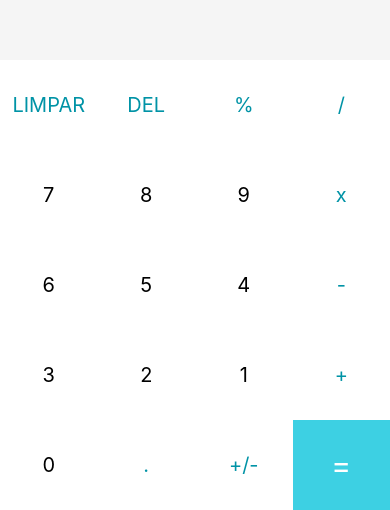
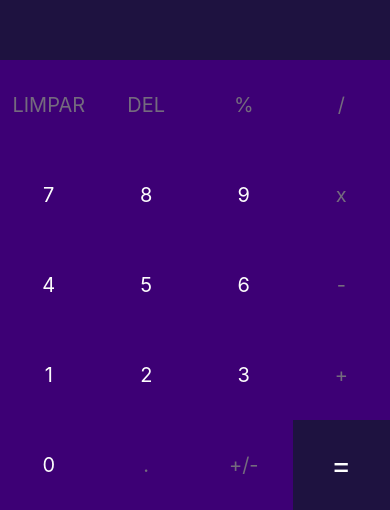
Before and after one commit to Dev-Lyh/Calculadora, a React Native app: screen / in a window 390 px wide. Shown: the part 334-844 px from the top of the page. Built offline with nearby package versions, Linux system fonts and the light colour scheme.

Commit message:
[RESOLVIDO] Issue #8 e #9 - cores e teclas arrumadas.

```diff
--- a/App.js
+++ b/App.js
@@ -1,10 +1,10 @@
 /* eslint-disable prettier/prettier */
 import React, { useState } from 'react';
-import { StyleSheet, Text, View, TouchableOpacity, Button } from 'react-native';
+import { StyleSheet, Text, View, TouchableOpacity } from 'react-native';
 
 export default function App() {
   // Mapeamento de teclas
-  const buttons = ['LIMPAR', 'DEL', '%', '/', 7, 8, 9, 'x', 6, 5, 4, '-', 3, 2, 1, '+', 0, '.', '+/-', '='];
+  const buttons = ['LIMPAR', 'DEL', '%', '/', 7, 8, 9, 'x', 4, 5, 6, '-', 1, 2, 3, '+', 0, '.', '+/-', '='];
 
   const [currentNumber, setCurrentNumber] = useState('');
   const [lastNumber, setLastNumber] = useState('');
@@ -80,12 +80,12 @@
 
         {buttons.map((button) =>
           button === '=' ? // Mapeamento do botão =
-            <TouchableOpacity onPress={() => handleInput(button)} key={button} style={[styles.button, { backgroundColor: '#3dd0e3' }]}>
+            <TouchableOpacity onPress={() => handleInput(button)} key={button} style={[styles.button, { backgroundColor: '#1E1240' }]}>
               <Text style={[styles.textButton, { color: "white", fontSize: 30 }]}>{button}</Text>
             </TouchableOpacity>
             : // Mapeamento dos outros botões
             <TouchableOpacity onPress={() => handleInput(button)} key={button} style={styles.button}>
-              <Text style={[styles.textButton, { color: typeof (button) === 'number' ? 'black' : '#0093a6' }]}>{button}</Text>
+              <Text style={[styles.textButton, { color: typeof (button) === 'number' ? '#FCFCFC' : '#746A7E' }]}>{button}</Text>
             </TouchableOpacity>
         )}
       </View>
@@ -100,17 +100,17 @@
   results: {
     flex: 2,
     justifyContent: "center",
-    backgroundColor: "#f5f5f5"
+    backgroundColor: "#1E1240"
   },
   resultText: {
-    color: "#282F38",
+    color: "#FCFCFC",
     fontSize: 32,
     fontWeight: "bold",
     padding: 12,
     textAlign: "right"
   },
   historyText: {
-    color: "#7c7c7c",
+    color: "#746A7E",
     fontSize: 20,
     marginRight: 10,
     alignSelf: 'flex-end',
@@ -120,7 +120,7 @@
     flexWrap: 'wrap',
   },
   button: {
-    backgroundColor: 'white',
+    backgroundColor: '#3D0075',
     alignItems: 'center',
     justifyContent: 'center',
     minWidth: 90,
@@ -128,7 +128,7 @@
     flex: 2,
   },
   textButton: {
-    color: "#7c7c7c",
+    color: "#746A7E",
     fontSize: 20,
   }
 });
```
